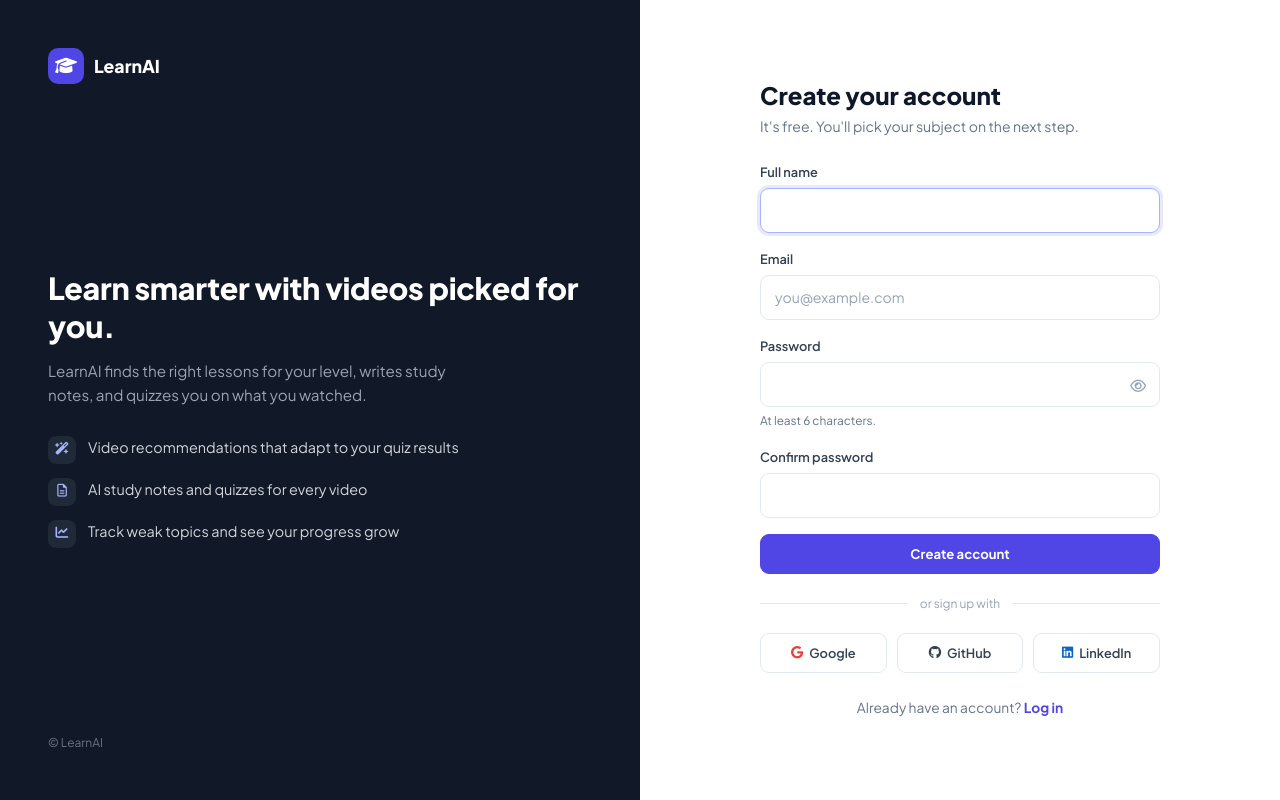
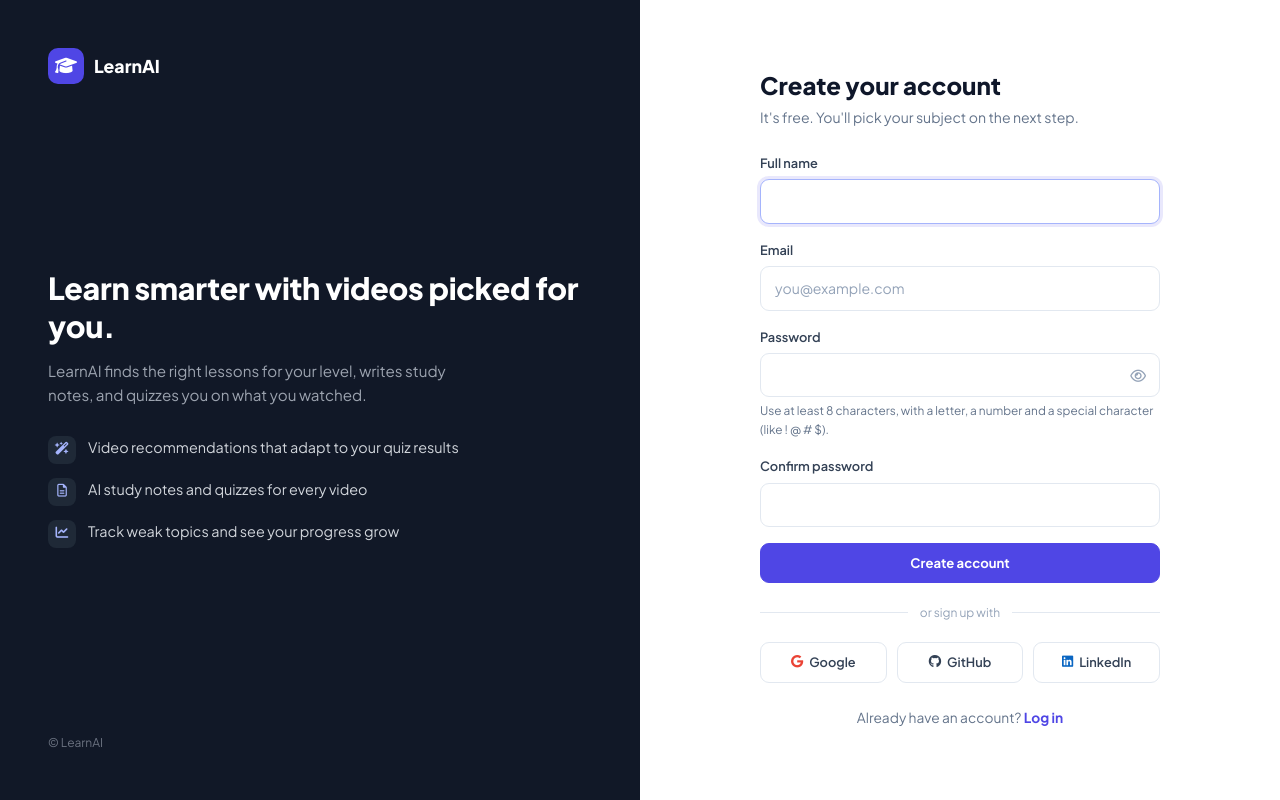
Before and after one commit to Khet-Vaswani/ai_learning_platform, a Flask app: page /register in a window 1280 px wide. Run offline with Flask 3, Linux system fonts and the light colour scheme.

Commit message:
Fix logging in while already logged in; stronger password rule
- Submitting the login form always starts a fresh login. Before, anyone
  already logged in (e.g. right after registering) was sent to their own
  dashboard without the new email or password being checked
- Passwords: at least 8 characters with a letter, a number and a special
  character, on register, reset and change password (server check plus a
  matching browser pattern; letters and digits in any language count)
- yt-dlp subtitles: stop at the first 429 instead of trying ~150 languages

Co-Authored-By: Claude Opus 5.5 <noreply@anthropic.com>

```diff
--- a/app/ai/__init__.py
+++ b/app/ai/__init__.py
@@ -61,6 +61,13 @@ def create_app():
         response.headers['Referrer-Policy']        = 'strict-origin'
         return response
 
+    # Password rule, shown on every form that sets a password (checked in auth_helpers)
+    @app.context_processor
+    def password_rule():
+        from app.utils.auth_helpers import PASSWORD_RULE
+        return {'password_rule': PASSWORD_RULE,
+                'password_pattern': r'(?=.*\p{L})(?=.*\p{N})(?=.*[^\p{L}\p{N}\s]).{8,100}'}
+
     # ── Blueprints ────────────────────────────────────────
     from app.routes.auth        import auth
     from app.routes.dashboard   import dashboard      # ← your file has "dashboard"
--- a/app/ai/transcript_extractor.py
+++ b/app/ai/transcript_extractor.py
@@ -301,6 +301,9 @@ def extract_ytdlp_subtitles(video_id: str) -> dict:
                         }
                 except Exception as stream_err:
                     print(f"⚠️ Subtitle stream error ({lang}): {stream_err}")
+                    if '429' in str(stream_err):
+                        # Rate-limited: every other language would fail the same way
+                        return {'transcript': '', 'source': 'none', 'cached': False, 'blocked': True}
                     continue
 
     except Exception as e:
--- a/app/routes/auth.py
+++ b/app/routes/auth.py
@@ -7,7 +7,8 @@ from flask import (Blueprint, render_template, request,
 from app.utils.db import execute_query
 from app.utils.auth_helpers import (hash_password,
                                      verify_password,
-                                     check_rate_limit)
+                                     check_rate_limit,
+                                     password_problem)
 import os
 import re
 
@@ -16,10 +17,15 @@ auth = Blueprint('auth', __name__)
 
 @auth.route('/login', methods=['GET', 'POST'])
 def login():
-    if 'user_id' in session:
+    if request.method == 'GET' and 'user_id' in session:
         return redirect(url_for('dashboard.index'))
 
     if request.method == 'POST':
+        # Submitting the form always starts a new login. Before, anyone already
+        # logged in was sent to their own dashboard without the new email or
+        # password being checked, so any email seemed to log in.
+        session.clear()
+
         ip = request.remote_addr
         if not check_rate_limit(ip):
             return render_template('login.html',
@@ -87,9 +93,9 @@ def register():
         if not re.match(r'^[^@]+@[^@]+\.[^@]+$', email):
             return render_template('register.html',
                 error='Invalid email format.')
-        if len(password) < 6:
-            return render_template('register.html',
-                error='Password must be at least 6 characters.')
+        problem = password_problem(password)
+        if problem:
+            return render_template('register.html', error=problem)
         if password != confirm:
             return render_template('register.html',
                 error='Passwords do not match.')
@@ -247,9 +253,9 @@ def reset_password(token):
             return render_template('reset_password.html',
                 token=token, error='All fields are required.')
 
-        if len(password) < 6:
-            return render_template('reset_password.html',
-                token=token, error='Password must be at least 6 characters.')
+        problem = password_problem(password)
+        if problem:
+            return render_template('reset_password.html', token=token, error=problem)
 
         if password != confirm:
             return render_template('reset_password.html',
--- a/app/utils/auth_helpers.py
+++ b/app/utils/auth_helpers.py
@@ -5,6 +5,24 @@ import bcrypt
 import time
 
 # ── Password Functions ────────────────────────────────────
+PASSWORD_RULE = 'Use at least 8 characters, with a letter, a number and a special character (like ! @ # $).'
+
+
+def password_problem(password):
+    """Why a new password isn't allowed, or None if it's fine."""
+    if len(password) < 8:
+        return 'Password must be at least 8 characters.'
+    if len(password) > 100:
+        return 'Password must be 100 characters or fewer.'
+    if not any(c.isalpha() for c in password):
+        return 'Password must contain at least one letter.'
+    if not any(c.isdigit() for c in password):
+        return 'Password must contain at least one number.'
+    if not any(not c.isalnum() and not c.isspace() for c in password):
+        return 'Password must contain at least one special character (like ! @ # $).'
+    return None
+
+
 def hash_password(password):
     return bcrypt.hashpw(
         password.encode('utf-8'),
--- a/templates/register.html
+++ b/templates/register.html
@@ -21,10 +21,10 @@
   <div class="ui-field">
     <label class="ui-label" for="password">Password</label>
     <div class="ui-pw-wrap">
-      <input class="ui-input" type="password" id="password" name="password" minlength="6" autocomplete="new-password" required>
+      <input class="ui-input" type="password" id="password" name="password" minlength="8" maxlength="100" pattern="{{ password_pattern }}" title="{{ password_rule }}" autocomplete="new-password" required>
       <button type="button" class="ui-pw-toggle" aria-label="Show password"><i class="far fa-eye"></i></button>
     </div>
-    <div class="ui-help">At least 6 characters.</div>
+    <div class="ui-help">{{ password_rule }}</div>
   </div>
   <div class="ui-field">
     <label class="ui-label" for="confirmPw">Confirm password</label>
--- a/templates/reset_password.html
+++ b/templates/reset_password.html
@@ -10,7 +10,7 @@
 
 {% else %}
 <h1 class="ui-auth-title">Choose a new password</h1>
-<p class="ui-auth-sub">Use at least 6 characters. You'll log in with it next.</p>
+<p class="ui-auth-sub">{{ password_rule }} You'll log in with it next.</p>
 
 {% if error %}
 <div class="ui-alert error"><i class="fas fa-circle-exclamation"></i><div>{{ error }}</div></div>
@@ -20,7 +20,7 @@
   <div class="ui-field">
     <label class="ui-label" for="password">New password</label>
     <div class="ui-pw-wrap">
-      <input class="ui-input" type="password" id="password" name="password" minlength="6" autocomplete="new-password" required autofocus>
+      <input class="ui-input" type="password" id="password" name="password" minlength="8" maxlength="100" pattern="{{ password_pattern }}" title="{{ password_rule }}" autocomplete="new-password" required autofocus>
       <button type="button" class="ui-pw-toggle" aria-label="Show password"><i class="far fa-eye"></i></button>
     </div>
   </div>
--- a/templates/settings.html
+++ b/templates/settings.html
@@ -139,7 +139,7 @@
       <!-- Password -->
       <section class="ui-card st-pane" id="pane-security">
         <h2 class="st-section-title">Change password</h2>
-        <p class="st-section-sub">Use at least 6 characters.</p>
+        <p class="st-section-sub">{{ password_rule }}</p>
         <form id="passwordForm" style="max-width: 420px;">
           <div class="ui-field">
             <label class="ui-label" for="curPw">Current password</label>
@@ -147,11 +147,11 @@
           </div>
           <div class="ui-field">
             <label class="ui-label" for="newPw">New password</label>
-            <input class="ui-input" id="newPw" type="password" name="new_password" minlength="6" autocomplete="new-password" required>
+            <input class="ui-input" id="newPw" type="password" name="new_password" minlength="8" maxlength="100" pattern="{{ password_pattern }}" title="{{ password_rule }}" autocomplete="new-password" required>
           </div>
           <div class="ui-field">
             <label class="ui-label" for="confPw">Confirm new password</label>
-            <input class="ui-input" id="confPw" type="password" name="confirm_password" minlength="6" autocomplete="new-password" required>
+            <input class="ui-input" id="confPw" type="password" name="confirm_password" minlength="8" autocomplete="new-password" required>
           </div>
           <div class="st-actions" style="justify-content: flex-start;"><button type="submit" class="ui-btn ui-btn-primary">Update password</button></div>
         </form>
```
Also changed, not shown: app/routes/dashboard.py (+5 -3 lines).
